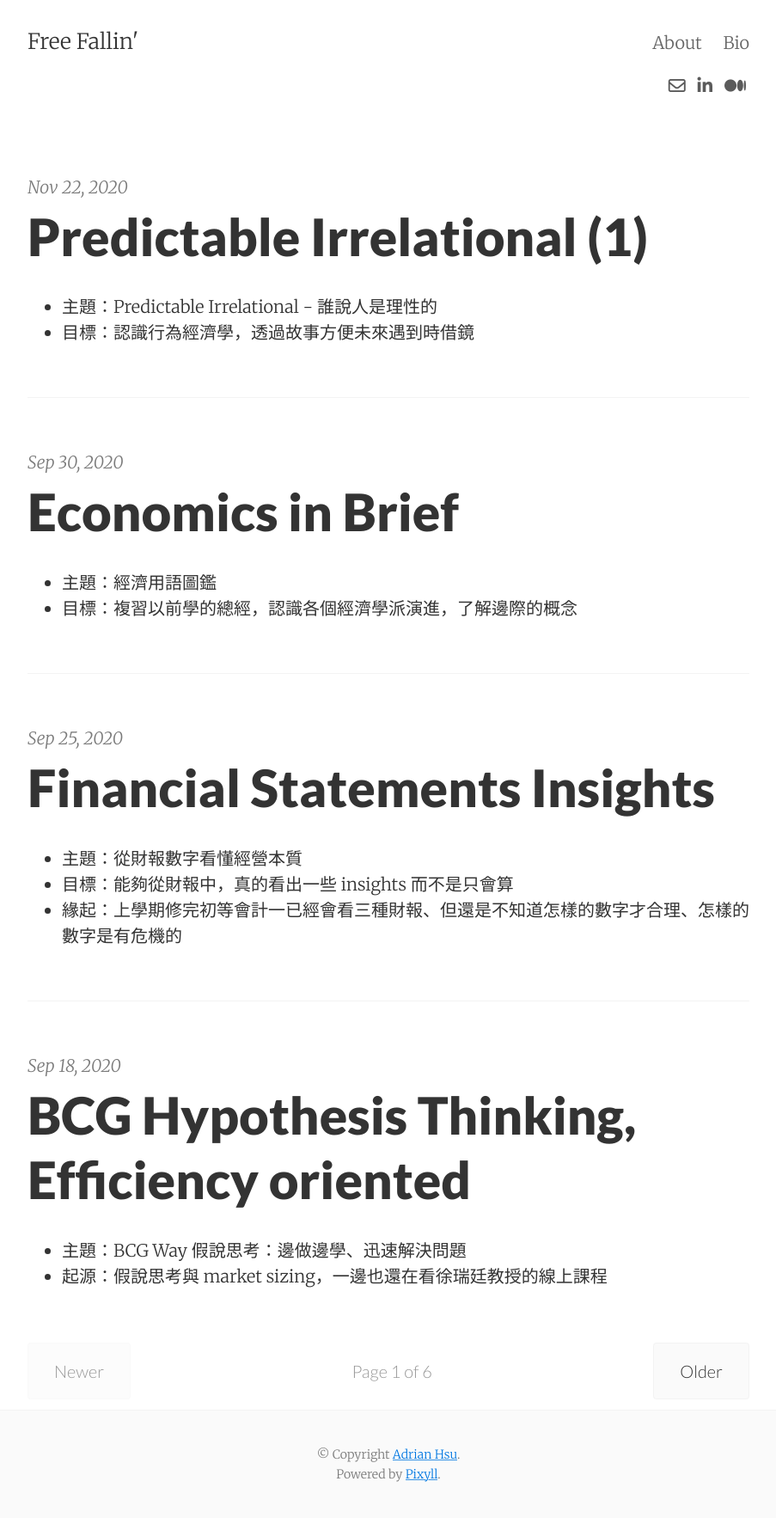
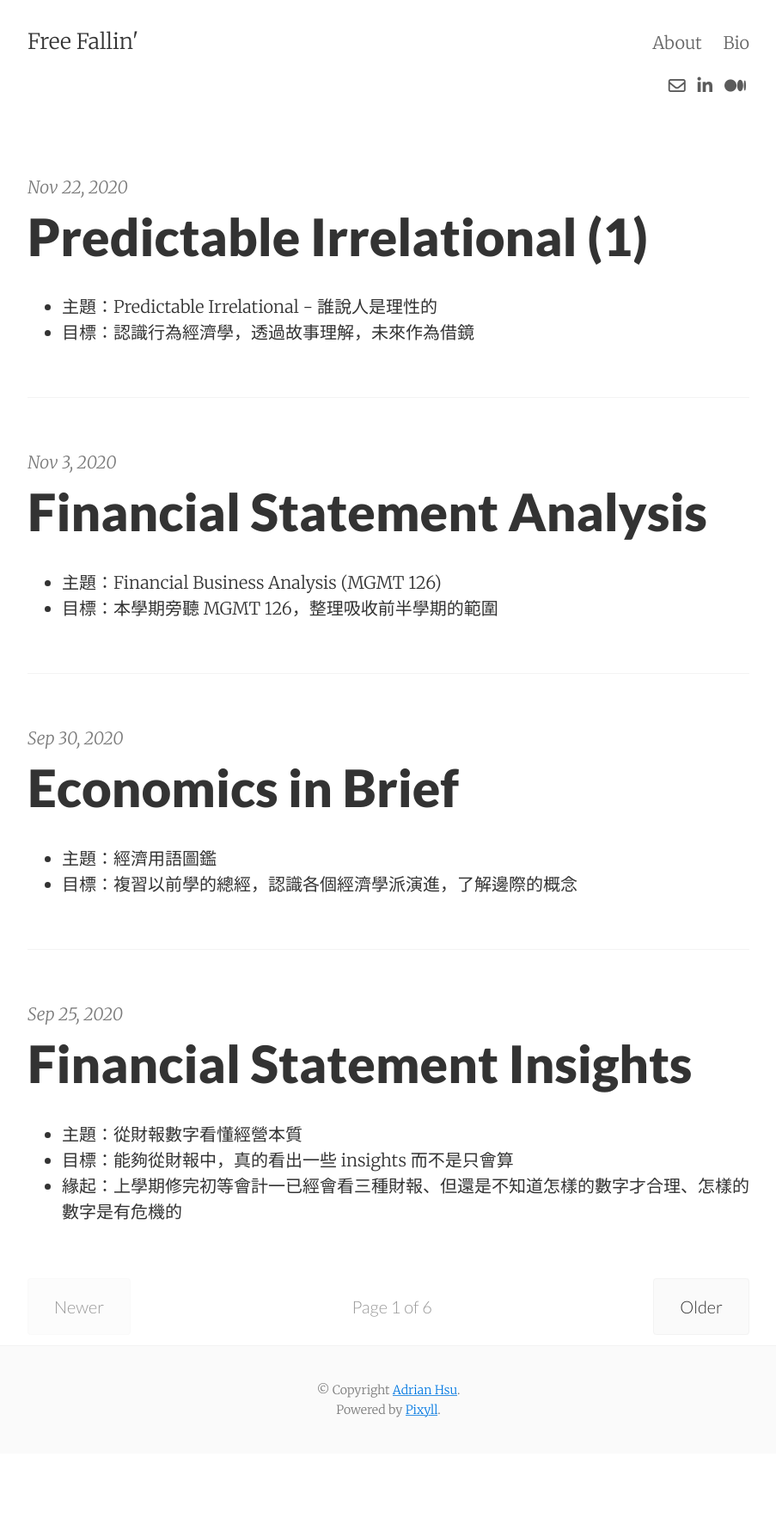
Before and after one commit to AdrianHsu/AdrianHsu.github.io, a Jekyll site: the page built from index.html, in a window 1280 px wide. Shown: the whole page at 86% size, without its empty margins (188-1091 px from the left). Built offline with Jekyll 4.4.1, drawn with Linux system fonts in a browser that asks for light colours; nearby versions of some CDN libraries; the list of posts is cut into pages by our own code; comment, search, counter and statistics services are not loaded; after the commit the page ends 1691 px from its top, so only the background shows below that; some of the changed lines change nothing that is shown.

Commit message:
[UPDATED] Sun Nov 22 18:08:55 PST 2020 :bulb:

```diff
--- a/_posts/2020-09-25-finan-statement.md
+++ b/_posts/2020-09-25-finan-statement.md
@@ -1,6 +1,6 @@
 ---
 layout:     post
-title:       Financial Statements Insights
+title:       Financial Statement Insights
 date:       2020-09-25
 summary:
 categories:  biz
--- /dev/null
+++ b/_posts/2020-11-03-fin-analysis.md
@@ -0,0 +1,234 @@
+---
+layout:     post
+title:       Financial Statement Analysis
+date:       2020-11-03
+summary:
+categories:  biz
+---
+
+* 主題：Financial Business Analysis (MGMT 126)
+* 目標：本學期旁聽 MGMT 126，整理吸收前半學期的範圍
+
+
+## Porter’s Five Forces
+
+- Industry competition: Competition and rivalry raise the cost of doing business.
+- Bargaining power of buyers: Buyers with strong bargaining power can extract price concessions.
+- Bargaining power of suppliers: Suppliers with strong bargaining power can demand higher prices.
+- Threat of substitution: As the number of product substitutes increases, sellers have less power to raise prices and/or pass on costs to buyers.
+- Threat of entry: New market entrants increase competition and companies must develop new technologies and human capital to create barriers to entry and economies of scale.
+
+## Business Metrics
+
+### 0. [成長性分析] Growth
+
+- YoY Revenue Growth
+  - (This year - Last Year) / (Last Year) * 100%
+  - also used on Operating Income, Net Income, EBITDA...
+  - 公司若展現好的長短期營收成長率，則具備短期和長期成長動能（當然要避開一次性的賣土地或是資產的收益狀況）
+
+### 1. [獲利能力分析] Profitability: important margins re profit
+
+- 公司是否可以穩定獲利的依據
+
+- Gross Profit (Gross Income)
+  - Revenues - COGS
+  - might be (1) Revenue outperform peer companies (2) COGS less than peer companies
+- Gross Profit Margin（毛利率）
+  - **Gross Profit / Revenue (or called Sales)**
+  - 較適用於製造業，一般而言，製造業毛利率若能 > 20% 就算是不錯的表現，但像是一些網路、軟體公司和 IC 設計公司其研發費用佔的是大宗，營業成本不高，所以毛利通常會比較高
+  - even if the gross profit is good, but you spend so much COGS → still bad
+- Operating profit
+  - Gross Profit - Operating Expenses
+  - Operating Expenses: mostly SG&A  → generate operating costs for each sales dollar
+  - NOPAT: Net Operating Profit after Tax
+  - 營業費用包含了管銷費用和研發費用等，營業毛利真正扣除營業費用才是真正的本業獲利。
+- Operating Profit Margin（營益率）
+  - Operating Profit / Sales
+  - 企業本業的賺錢能力依據，排除買別家公司股票的 unrealized gain 之類的可能
+- Operating Expense Margin
+  - Operating Expense / Sales
+  - compare with peers
+- Operating Income as a Percent of Sales
+  - patent protection, create barriers
+  - key factor to determining the operating profitability
+
+- Net Profit / Net Income（淨利）
+  - gross profit - fixed costs（業外損益（轉投資、買賣土地廠房收入）就是營業淨利，建議 > 10%）
+  - i.e., Revenues - COGS - fixed costs
+  - 尤其要避開一次性的賣土地或是資產
+- Net Margin（淨利率）
+  - **Net Margin = Net Income  / Revenue**
+
+### 2. [獲利效率與槓桿分析] Profitability: ROA & ROE + Financial Leverage
+
+- ROA
+
+  - ROA = Net Income / Average Assets
+  - Profitability (Profit margin): Net Income / Sales
+    - 企業的獲利能力
+    - 淨利率(稅後純益率)
+    - 來自稅後純益代表產品競爭力佳
+  - Productivity (Asset Turnover): Sales / Average Assets
+    - hold the lowest level of assets → better
+    - 資產使用效率高，則代表可以使用較少的資產創造更高的獲益
+  - **Profitability-oriented v.s. Productivity-oriented**
+  - Coca Cola: High PM, low AT
+  - reflects (1) company performance
+  - 企業運用資產賺錢的本事，一般認為 ROA 有 8% 的才算是表現不錯
+
+- Financial Leverage
+
+  - FL = Average Assets / Average Equity (A = L + OE)
+  - 財務槓桿
+  - relative use of debt v.s. equity
+  - higher debt + interest payments
+  - it is an inexpensive source of capital relatively (but more risk as debt)
+
+- Solvency (償付能力) Analysis:
+
+   Anaylsis of FL
+
+  - Solvency refers to a company’s ability to meet its debt obligations
+    - uses balance sheet data and assesses the proportion of capital raised from creditors. → e.g., L/OE Ratio
+    - uses income statement data and assesses the profit generated relative to debt payment obligations. → e.g., TIE Ratio
+  - Liability-to-Equity ratio: (L / OE)
+    - 負債比率，金融業的會很高，因為收入來源是借貸產生的利息
+    - conveys how reliant a company is on creditor financing compared with equity financing
+    - variation: "Long Term Debt / Equity" (based on assumption: current liabilities are repaid from current assets. so-called **self-liquidating**)
+    - c.f. Debt-to-Market-Cap Ratio
+  - Time interest Earned (TIE) Ratio: (EBIT / Interest Expenses)
+    - i.e., Interest Coverage Ratio
+    - assesses how much operating profit is available to cover debt obligations.
+  - Liability-to-Asset Ratio: (L/A) → less representative but still works
+
+- ROE（股東權益報酬率）
+
+  - Net Income / Average Equity
+  - $1 EPS / $10 stock price = 10% ROE
+  - ROE = ROA * (Financial Leverage)
+    - 若 ROE 來自於財務槓桿則企業營運績效並不健全
+  - ROE is higher → more debt, less equity (assets is given fixed) → bad
+  - larger ROE means higher risk (higher reward/loss)
+  - reflects (1) company performance (2) how assets are financed
+  - 一家公司長期獲利表現最好的指標，投資人多半會希望一家公司過去 5 年的 ROE 可以大於 15% 或 > 10 %
+  - Repurchasing shares will increase RoE (since that Shareholder's Equity decreases)
+  - **拆解 ROE 可以透視一間公司的獲利能力、資產效率、還有財務槓桿。**
+
+### 3.[週轉率分析] Productivity: Cash / Conversion & Capital Intensiveness
+
+- Cash Conversion Cycle (CCC) (Merck proposed this)
+  - CCC = Days of Inventory Outstanding + Days Sales Outstanding - Days Payables Outstanding
+  - another way to analyze Productivity (like Asset Turnover)
+  - DIO: average time to sell inventories
+  - DSO: average time to collect A/R from the sale
+  - DPO (minus): average time to pay the payables incurred for puchasing inventory
+  - generally prefer "low" CCC → the operating cycle is generating profit and cash flow quickly (negative CCC is viewed positively)
+  - Apple:
+    - low DIO → carry little inventory as the products are pre-sold
+    - low DSO → quick sales
+    - high DPO →(p.s. it is negative) longer time to pay suppliers
+    - CCC is negative = (73.6) days
+    - Apple can invest the cash it receives from product sales for 73.6 days before cash is needed to pay suppliers
+- Inventory Turnover
+  - Inventory Turnover 存貨週轉率
+  - Inventory Turnover In Days
+  - 有些公司“不適合”用存貨周轉率衡量，例如**金融業、營建業**
+  - 金融業是因為它們最大的存貨就是錢(像是銀行、保險業等)；營建業則是因為土地即為“存貨”，存貨高、存貨周轉率低很正常
+  - “適合”用存貨周轉率衡量的公司有製造業、電子業、半導體業等等，這些公司只要存貨一跌價，就會損失
+  - 零售業、百貨、網購這類企業也同樣可以用存貨周轉率評估
+  - 存貨周轉率低：公司存貨過多賣不出去，銷售能力衰退。存貨周轉率高：公司產品銷售順利、經營績效好。
+- PPE Turnover
+  - PPE Turnover = Net Sales / Average of Net Fixed PPE
+  - PPE Turnover in Days = 360 / PPE Turnover
+  - higher PPE turnover = low capital intensity
+  - should aim for "higher" PPE turnover (but is hard)
+  - **High Capital Intensity v.s. Low Capital Intensity**
+  - TSMC: low PPE turnover, high capital intensity
+- Capital Intensity
+  - Capital Intensity = Total Assets / Sales = 1 / (Asset Turnover Ratio)
+  - higher PPE turnover = lower capital intensity
+  - refers to the weight of a firm's assets—including plants, property, and equipment—in relation to other factors of production.
+  - c.f. Labor Intensive
+  - Apple and TSMC are Capital Intensive (high value)
+- Asset Turnover Ratio
+  - Asset Turnover Ratio = 1 / (Capital Intensity)
+
+### 4. [高估或低估分析] Valuation Rank (Overvalued / Undervalued)
+
+- **EPS**
+  - (net income - preferred stock dividend) / WASO
+  - $1 EPS / $10 stock price = 10% ROE
+- **P/E Ratio (本益比)**
+  - current market price / EPS
+- **P/B Ratio (股價淨值比)**
+  - current market price / book value per share
+  - book value = Owner's Equity = A - L
+  - 適用於資本密集公司，energy, manufacturing, financial business
+  - e.g., 通常銀行會用 P/B Ratio 衡量，因為帳面上的 asset 比較明確。
+  - 軟體公司不適合 P/B Ratio 因為很多 intangible assets (company's brand name, goodwill, patents, and other intellectual property)
+- **Earning Multiples**
+  - $10 stock price / $1 EPS = 10x Earning multiple
+  - buy stock with high multiples!
+- **EBITDA**
+  - Earnings Before Interest, Taxes, Depreciation & Amortization
+  - 倒著算回去，Net Income + I + T + D + A
+  - firm's overall financial performance
+- **Enterprise Value (EV)**
+  - Market Cap + Debt (financial leverage) - Cash (idle cash)
+  - Debt is a subset of Liability e.g., total liabilities = 230m, which includes 155m of debt
+  - exclude the effect of financial leverage and idle cash
+- **EV / Revenue**
+  - helps compares a company's revenues to its enterprise value. The lower the better, in that, a lower EV/R multiple signals a company is undervalued.
+  - often used during acquisition
+- **EV / EBITDA**
+  - helps compares a company's revenues to its enterprise value. The lower the better, in that, a lower EV/R multiple signals a company is undervalued.
+  - a low EV/EBITDA ratio could mean that a stock is potentially undervalued
+  - As of Jan. 2020, the average EV/EBITDA for the S&P 500 was 14.20.
+- **Dividend Yield**
+  - Annual Dividend / Purchase Stock Price
+  - depends on the price you bought
+
+### 5. [流動性分析] Liquidity Analysis
+
+- Net Working Capital (NWC，營運資金)
+  - 了解公司規模多大，推斷規模經濟、市場佔有率
+  - Current Assets (high liquidity assets) - Current Liabilities
+  - relevant to Operating Cycle (Cash Cycle)
+- Current Ratio 流動比率
+  - Current Assets / Current Liabilities，越大越好
+  - more commonly used than NWC (ratios tells more)
+  - prefer higher Current Ratio
+  - However, an excessively high current ratio indicates inefficient asset use
+  - a current ratio less than 1.0 is not always bad
+    - **Walmart**: A cash-and-carry company with comparatively fewer accounts receivable  can have potentially few current assets (and a low current ratio), but consistently large operating cash inflows ensure the company will be sufficiently liquid.
+    - **Apple**: A company can efficiently manage its working capital by minimizing receivables and inventories and maximizing payables.
+- Quick Ratio
+  - Quick Assets (the quickest one in Current Assets) / Current Liabilities
+  - Cash, Marketable securities, Accounts Receivable
+- Free Cash Flow
+  - Operating Cash Flow (Cash From Operations) - Investing Cash Flow (Capital Expenditures)
+  - FCF > 0
+- Free Cash Flow Yield (FCFY)
+  - Free Cash Flow / Market Cap
+- Free Cash Flow Margin
+  - Free Cash Flow / Revenue
+
+## Valuation Methodology
+
+1. Discounted Cash Flow Analysis
+
+   - Income Approach
+   - More free cash flow → more investment → grow more
+   - Forecast the free cash flow of the company in 3-5 years, and also predice the growth rate for free cash flow.
+   - Use discount rate to calculate Intrinsic Value
+   - Market Value v.s. Intrinsic Value
+
+2. Selected Public Company Analysis →
+
+   what I will use!
+
+   - Public Market Approach
+   - Determines the value based on a comparison of the Company’s financial performance to that of observed market values and multiples of publicly traded companies deemed similar
+   - consideration size, growth, profitability, and outlook
+   - Company’s prior year and/or estimated next year’s EBITDA, EPS, NOPAT...→ measure income and cash flow
--- a/_posts/2020-11-22-pred-irre.md
+++ b/_posts/2020-11-22-pred-irre.md
@@ -7,7 +7,7 @@ categories:  econ
 ---
 
 * 主題：Predictable Irrelational - 誰說人是理性的
-* 目標：認識行為經濟學，透過故事方便未來遇到時借鏡
+* 目標：認識行為經濟學，透過故事理解，未來作為借鏡
 
 
 
```
